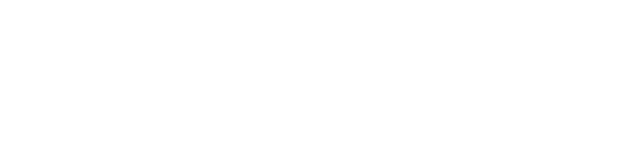
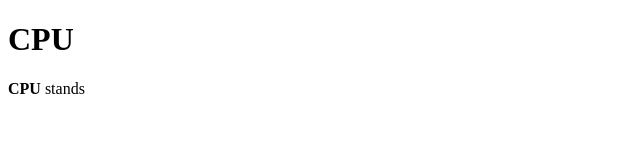
Before and after one commit to iamneo-production/aaedbcbcddeaadaeccdfffebaeceaec, a website: page public/index.html in a window 1280 px wide. Shown: the whole page, without its empty margins (0-640 px from the left). Drawn offline with Linux system fonts and the light colour scheme.

Commit message:
Backup Commit

```diff
--- a/public/index.html
+++ b/public/index.html
@@ -5,7 +5,8 @@
     <meta http-equiv="X-UA-Compatible" content="IE=edge">
     <meta name="viewport" content="width=device-width, initial-scale=1.0">
     <title>CPU</title>
-    <h1>
+    <h1> CPU </h1>
+    <p><b>CPU</b> stands </p>
     <link rel="stylesheet" href="style.css" />
 </head>
 <body>
```
